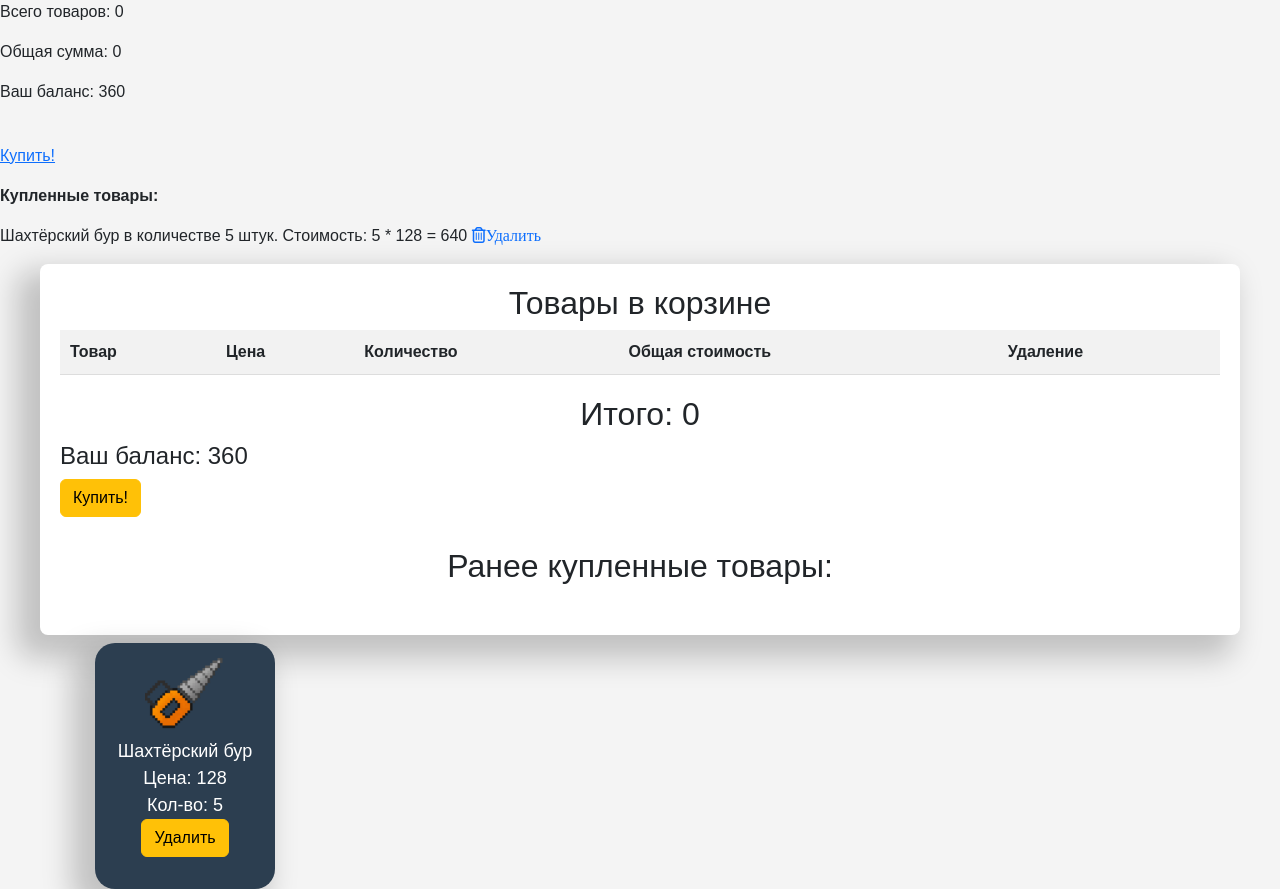
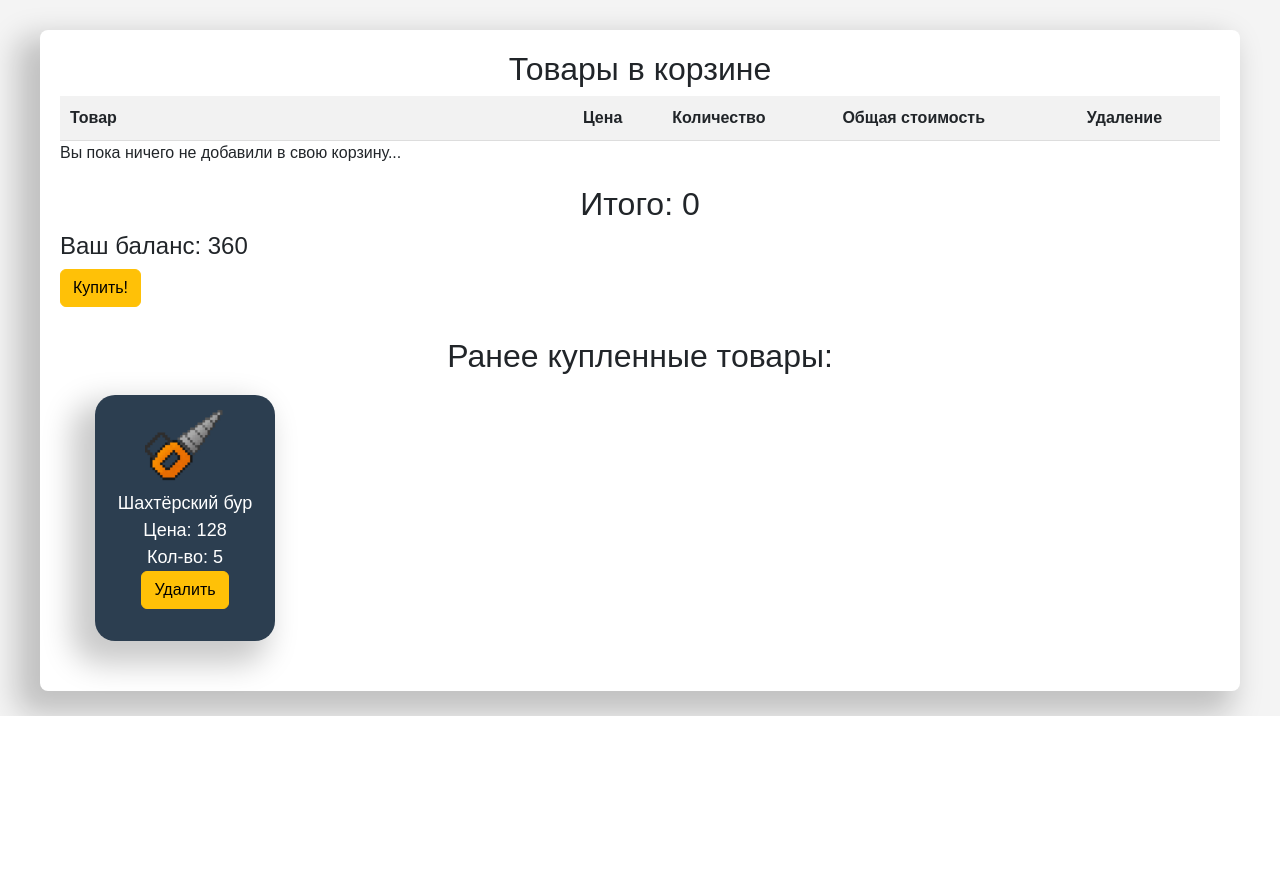
Before and after one commit to Sansals/test, a Django app: page /shop/basket/ in a window 1280 px wide. Shown: the part 84-973 px from the top of the page. After the commit the page ends 800 px from the top, so only its background shows below. Run offline with Django 5.2, Linux system fonts and the light colour scheme; a user stored in the database is signed in; data comes from the database, SQL or seed files in the repository; both versions use the stored data as it was after the commit; lists and menus that the app fills with data are empty; some libraries are stand-ins or nearby versions.

Commit message:
Version 0.0.18 -верстка корзины

```diff
--- a/work/shop/static/shop/style_basket.css
+++ b/work/shop/static/shop/style_basket.css
@@ -9,9 +9,18 @@ h4.user-balance{
     align:center;
 }
 
+div.products-view {
+    margin-top: 20px;
+    display: grid;
+    grid-template-columns: repeat(5, 1fr);
+    grid-template-rows: 1fr;
+    grid-column-gap: 0px;
+    grid-row-gap: 15px;
+}
+
 .basket-container {
     max-width: 1200px;
-    margin: 0 auto;
+    margin: 30px auto;
     background-color: #fff;
     border-radius: 8px;
     box-shadow: -15px 15px 30.09px 7.91px rgba(0, 0, 0, 0.21);
--- a/work/shop/static/shop/style_purchased_baskets.css
+++ b/work/shop/static/shop/style_purchased_baskets.css
@@ -2,11 +2,10 @@ div.product {
     border-radius: 20px;
     margin-left: 35px;
     box-shadow: -15px 15px 30.09px 7.91px rgba(0, 0, 0, 0.21);
-    float: left; /*Задаем обтекание*/
+    /*float: left; /*Задаем обтекание*/
     font-size: 18px;
     background: #2c3e50;
     color: white;
-    margin-top: 50px;
     width: 180px;/* (не) Фиксируем ширину блока*/
     height: 246px; /* (не) Фиксируем высоту блока*/
     margin-right: 10px;
--- a/work/shop/templates/shop/Basket.html
+++ b/work/shop/templates/shop/Basket.html
@@ -7,40 +7,7 @@
 {% block home %}
     <link rel="stylesheet" href="{% static 'shop/style_basket.css' %}">
     <link rel="stylesheet" href="{% static 'shop/style_purchased_baskets.css' %}">
-    <div class="div features_block">
-        {% for el in basket %}
-            <div class="basket_item">
-                <p>{{el.product}} в количестве {{el.value}} штук. Стоимость: {{el.value}} * {{el.product.price}} = {{el.products_price}}
-                    <a href="{% url 'basket_remove' el.id %}"><i class="fa fa-trash-o" aria-hidden="true">Удалить</i></a>
-                </p>
-            </div>
-        {% endfor %}
-        <p>Всего товаров: {{basket.total_value}}</p>
-        <p>Общая сумма: {{basket.total_price}}</p>
-        <p>Ваш баланс: {{balance}}</p><br>
-        {% if error %}
-            <p>{{error}}</p>
-        {% endif %}
-        <p><a href="{% url 'payment_basket' %}">Купить!</a></p>
-        <p><strong>Купленные товары:</strong></p>
-        {% if purchased_baskets %}
-            {% for el in purchased_baskets %}
-                <div class="basket_item">
-                    <p>{{el.product}} в количестве {{el.value}} штук. Стоимость: {{el.value}} * {{el.product.price}} = {{el.products_price}}
-                        <a href="{% url 'basket_remove' el.id %}"><i class="fa fa-trash-o" aria-hidden="true">Удалить</i></a>
-                    </p>
-                </div>
-            {% endfor %}
-        {% else %}
-            <p>У вас ещё нет купленных товаров</p>
-        {% endif %}
-    </div>
-
-
-
-
-
- <div class="basket-container">
+<div class="basket-container">
         <div class="cart">
             <h2>Товары в корзине</h2>
             <table class="basket">
@@ -54,6 +21,7 @@
                     </tr>
                 </thead>
                 <tbody>
+                    {% if basket %}
                     {% for el in basket %}
                     <tr>
                         <td class="basket">{{el.product}}</td>
@@ -63,6 +31,11 @@
                         <td class="basket"> <a class="btn btn-danger delete-basket" href="{% url 'basket_remove' el.id %}">Удалить</a></td>
                     </tr>
                     {% endfor %}
+                    {% else %}
+                        <tr>
+                            <td>Вы пока ничего не добавили в свою корзину...</td>
+                        </tr>
+                    {% endif %}
                 </tbody>
             </table>
             <div class="total">
@@ -74,8 +47,8 @@
 
         <div class="previous-purchases">
             <h2>Ранее купленные товары: </h2>
-            <div>
                 {% if purchased_baskets %}
+            <div class="products-view">
         {% for el in purchased_baskets %}
             <div class="product">
                 <img class="product_image" src="{{el.product.img.url}}" alt=""><br>
@@ -85,11 +58,11 @@
                 <a href="{% url 'basket_remove' el.id %}" class="add-product btn btn-warning">Удалить</a>
             </div>
         {% endfor %}
+                </div>
                 {% else %}
                     <p>У вас нет купленных товаров. Купим что-нибудь?)</p>
                 {% endif %}
-                </div>
         </div>
-    </div>
+ </div>
 
 {%endblock%}
```
Also changed, not shown: work/db.sqlite3.
